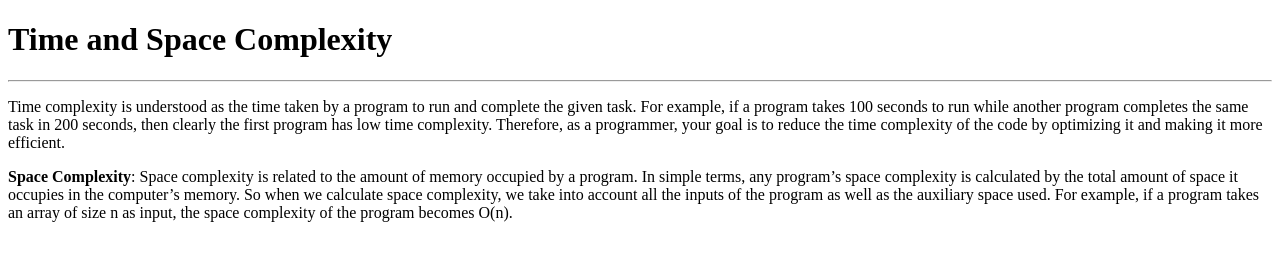
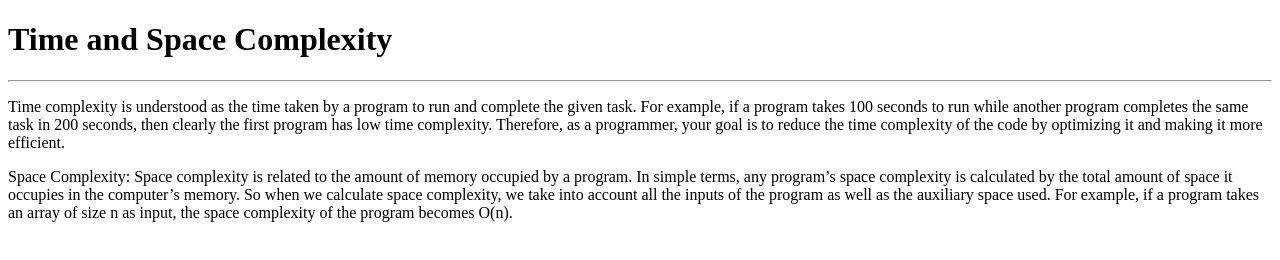
Before and after one commit to acciojob/time-and-space-complexity-Sahil03022001, a website: page main.html in a window 1280 px wide. Drawn offline with Linux system fonts and the light colour scheme.

Commit message:
created a submission

```diff
--- a/main.html
+++ b/main.html
@@ -11,7 +11,7 @@
 	<h1>Time and Space Complexity</h1>
 	<hr>
 	<p>Time complexity is understood as the time taken by a program to run and complete the given task. For example, if a program takes 100 seconds to run while another program completes the same task in 200 seconds, then clearly the first program has low time complexity. Therefore, as a programmer, your goal is to reduce the time complexity of the code by optimizing it and making it more efficient.</p>
-	<p><b>Space Complexity</b>: Space complexity is related to the amount of memory occupied by a program. In simple terms, any program’s space complexity is calculated by the total amount of space it occupies in the computer’s memory. So when we calculate space complexity, we take into account all the inputs of the program as well as the auxiliary space used. For example, if a program takes an array of size n as input, the space complexity of the program becomes O(n).</p>
+	<p>Space Complexity: Space complexity is related to the amount of memory occupied by a program. In simple terms, any program’s space complexity is calculated by the total amount of space it occupies in the computer’s memory. So when we calculate space complexity, we take into account all the inputs of the program as well as the auxiliary space used. For example, if a program takes an array of size n as input, the space complexity of the program becomes O(n).</p>
     <script type="text/javascript" src="./script.js">
 </script>
 
```
